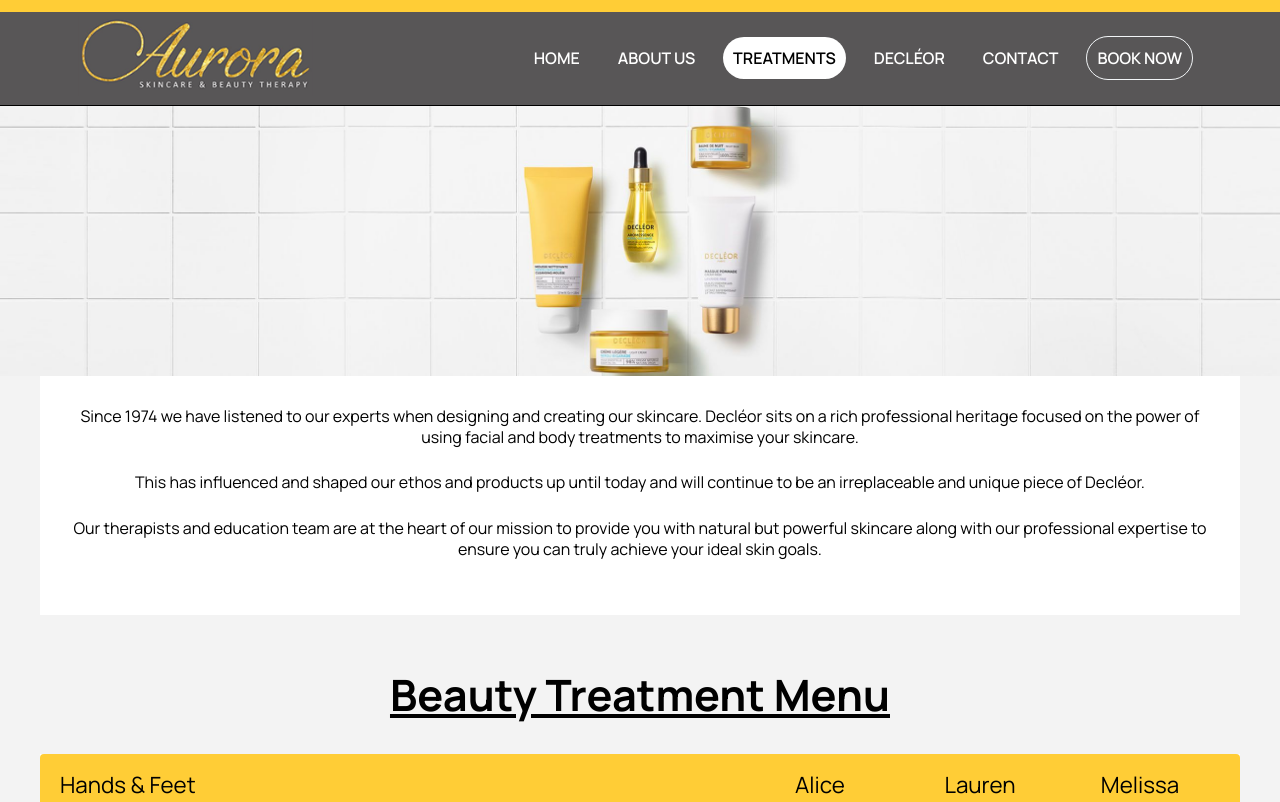
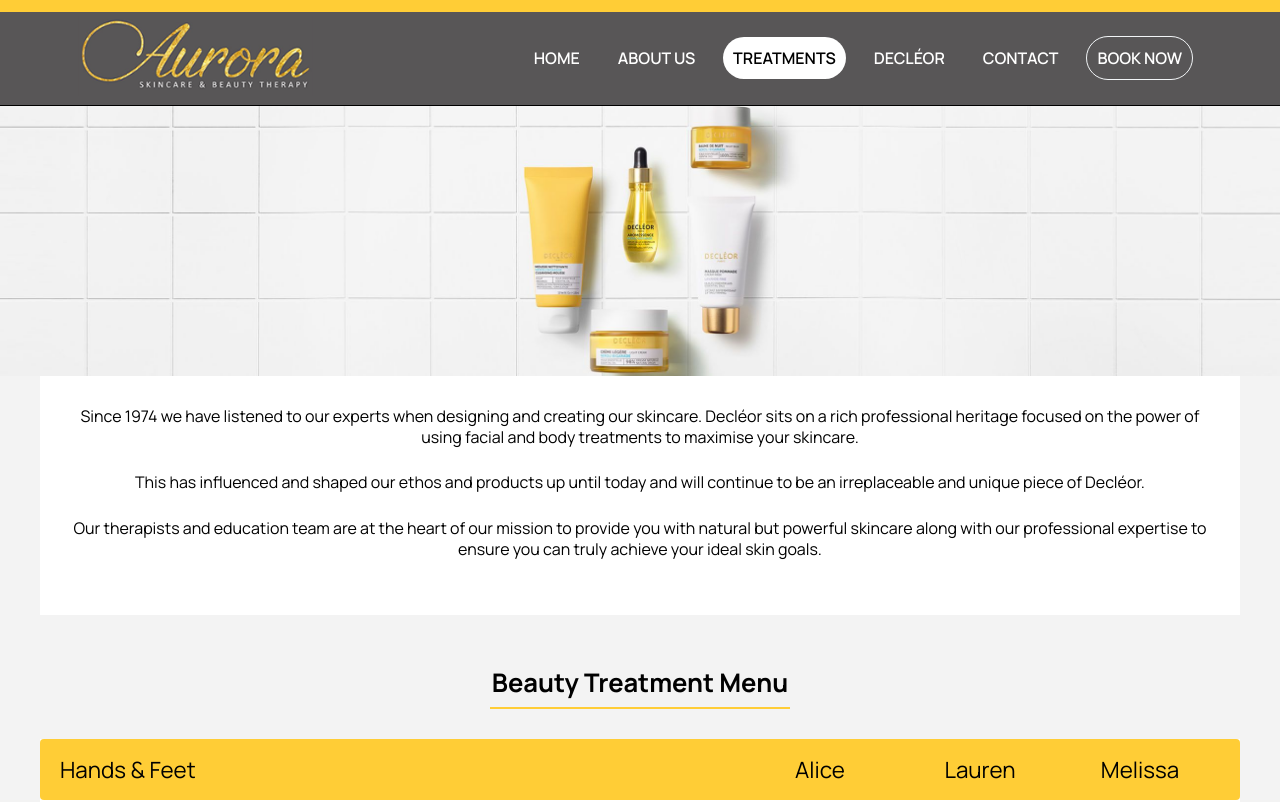
Before and after one commit to harveybland/auroraBeauty, an Angular app: page /treatments in a window 1280 px wide. Shown: the top 802 px of the page. Built offline with nearby package versions, Linux system fonts and the light colour scheme.

Commit message:
sub-titles

```diff
--- a/src/app/ui/contact/contact.component.html
+++ b/src/app/ui/contact/contact.component.html
@@ -3,7 +3,7 @@
 </div>
 
 <div class="max-width contact-wrapper">
-  <h2 class="sub-title">Where to find us</h2>
+  <h2 class="sub-title p-tL">Where to find us</h2>
 
   <div class="contact">
     <div>
@@ -34,7 +34,7 @@
 </div>
 
 <div>
-  <h2 class="sub-title">Opening Times</h2>
+  <h2 class="sub-title p-tL">Opening Times</h2>
 </div>
 
 <div class="max-width hours-wrapper">
--- a/src/app/ui/home/home.component.html
+++ b/src/app/ui/home/home.component.html
@@ -54,8 +54,9 @@
 </div>
 
 <div class="max-width home-wrapper">
-  <div class="images">
+  <div class="gallary-wrapper">
     <h2>Gallary</h2>
+    <div class="gallary"></div>
   </div>
 </div>
 
--- a/src/app/ui/home/home.component.scss
+++ b/src/app/ui/home/home.component.scss
@@ -57,8 +57,10 @@
   background-color: #fff;
 }
 
-.images {
-  background-color: #fff;
+.gallary-wrapper {
+  .gallary {
+    background-color: #fff;
+  }
 }
 
 .review-wrapper {
--- a/src/app/ui/treatments/treatments.component.html
+++ b/src/app/ui/treatments/treatments.component.html
@@ -19,8 +19,8 @@
   </div>
 </div>
 
-<div class="max-width sub-title padding-top">
-  <h2 style="text-decoration: underline">Beauty Treatment Menu</h2>
+<div class="max-width padding-top">
+  <h2 class="sub-title">Beauty Treatment Menu</h2>
 </div>
 
 <div class="max-width relative template-wrapper">
@@ -263,8 +263,8 @@
   <a href="https://aurorabeautyclitheroe.book.app/">Click here to Book Now</a>
 </div>
 
-<div class="max-width sub-title padding-top">
-  <h2 style="text-decoration: underline">Decléor Facials</h2>
+<div class="max-width padding-top">
+  <h2 class="sub-title">Decléor Facials</h2>
 </div>
 
 <div class="max-width relative template-wrapper">
--- a/src/assets/styles/shared.scss
+++ b/src/assets/styles/shared.scss
@@ -79,14 +79,21 @@
   padding: 20px 0;
 }
 
+.p-tL {
+  padding-top: 30px;
+}
+
 .m-r {
   margin-right: 20px;
 }
 
 .sub-title {
+  border-bottom: 2px solid #ffcd36;
+  padding-bottom: 7px;
+  width: 300px;
+  font-size: 1.6rem;
   text-align: center;
-  font-size: 1.8rem;
-  padding: 30px 20px;
+  margin: 0 auto 30px;
   position: relative;
 }
 
```
